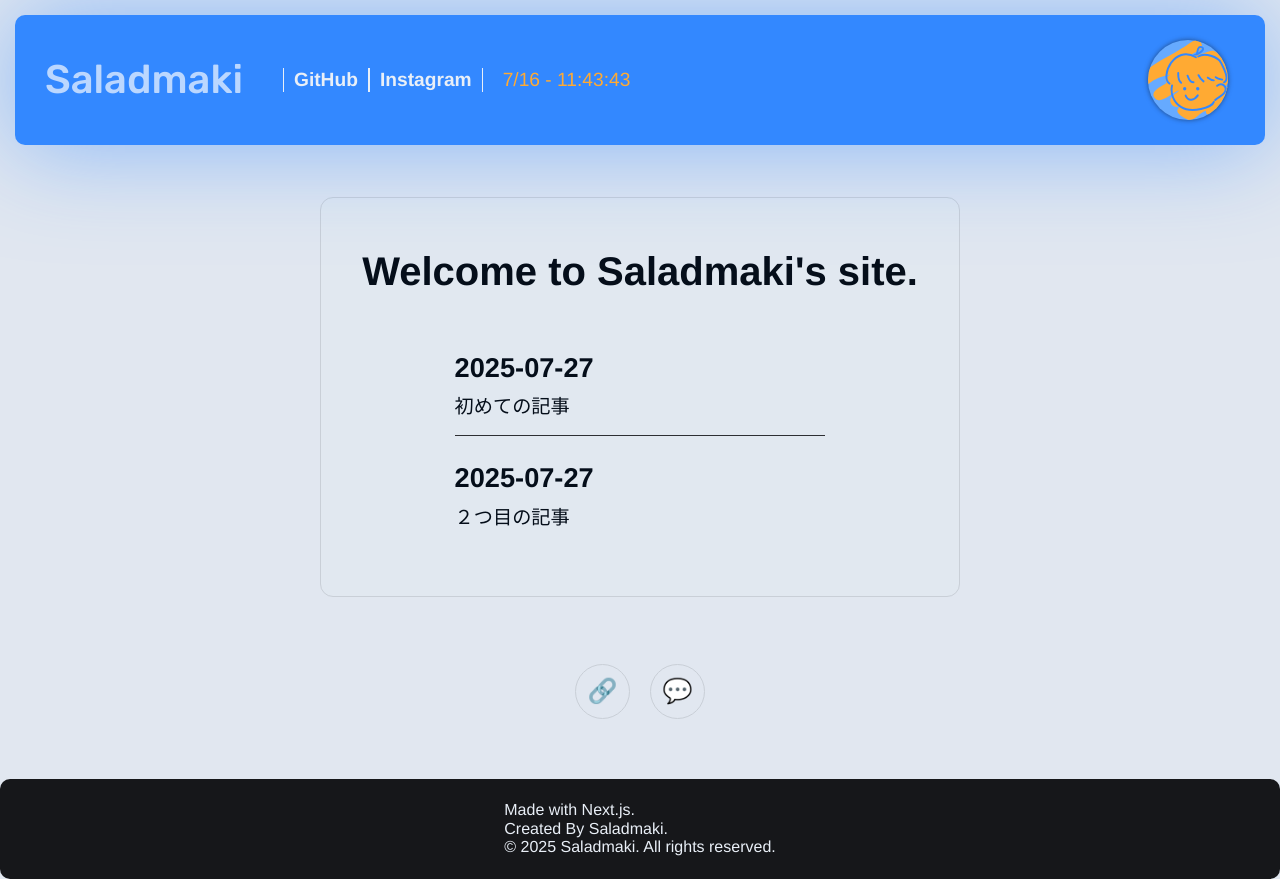
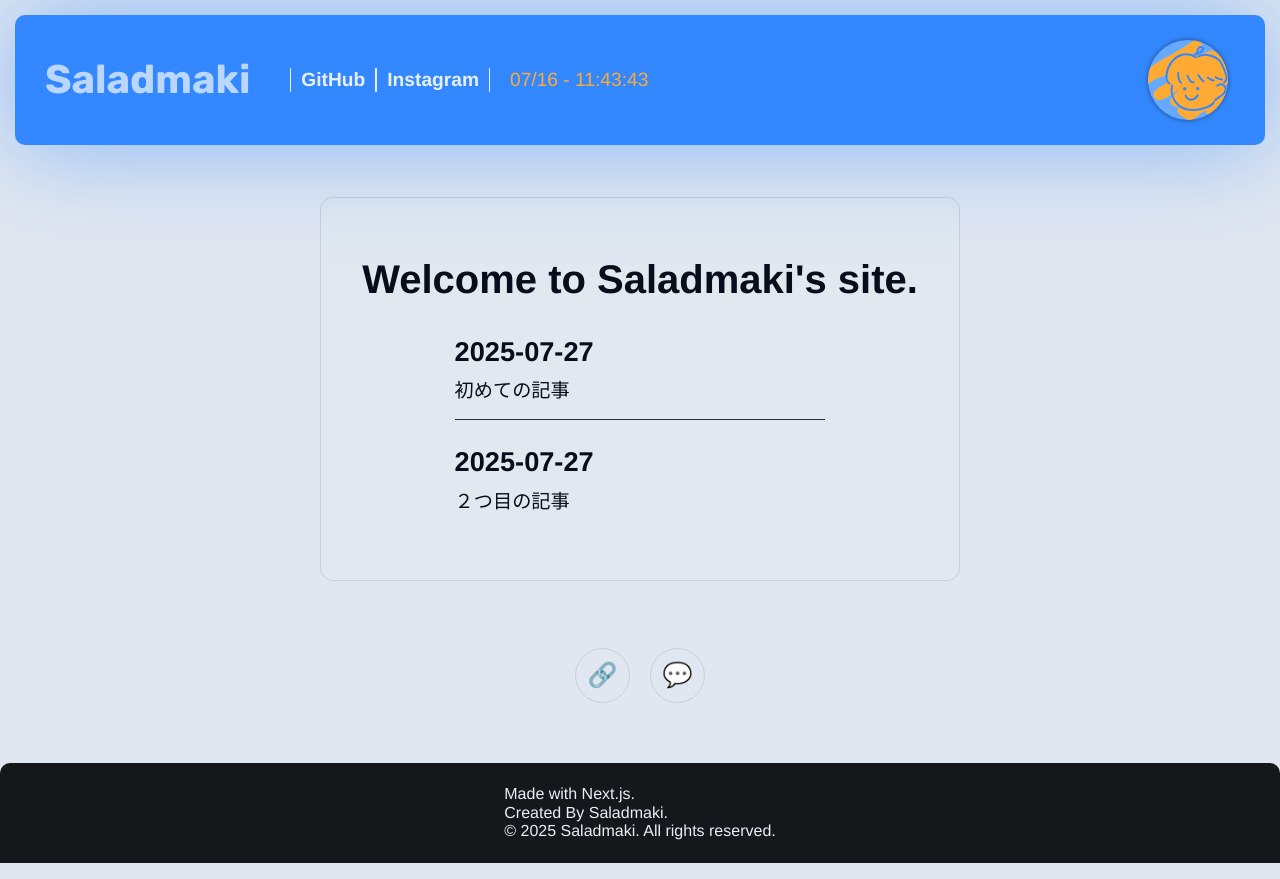
Before and after one commit to yoshihito2025/profile-site, a Next.js app: page /blog in a window 1280 px wide. Built offline with nearby package versions, Linux system fonts and the light colour scheme.

Commit message:
commit-10

```diff
--- a/src/app/blog/blog-content.css
+++ b/src/app/blog/blog-content.css
@@ -11,7 +11,7 @@
     grid-column: 2;
     h1 {
       text-align: center;
-      margin-bottom: 2rem;
+      margin: 0.5rem;
     }
   }
 }
--- a/src/app/blog/page.tsx
+++ b/src/app/blog/page.tsx
@@ -8,6 +8,13 @@ type ArticleMeta = {
   title: string;
   date: string;
   slug: string;
+};
+
+export const generateMetadata = () => {
+  return {
+    title: "Blog page - Saladmaki",
+    description: "Blog page of Saladmaki",
+  };
 };
 
 export default function ArticleList() {
--- a/src/app/globals.css
+++ b/src/app/globals.css
@@ -196,6 +196,8 @@ header {
 footer {
   background-color: #16171a;
   border-radius: 10px;
+  border-bottom-left-radius: 0;
+  border-bottom-right-radius: 0;
   bottom: 0;
   color: #e9eff7;
   height: 100px;
--- a/src/app/page.tsx
+++ b/src/app/page.tsx
@@ -4,8 +4,8 @@ import { title } from "process";
 
 export const generateMetadata = () => {
   return {
-    title: "Saladmaki - Profile Site",
-    description: "Profile of Saladmaki",
+    title: "Profile page - Saladmaki",
+    description: "Profile page of Saladmaki",
   };
 };
 
--- a/src/components/Header.tsx
+++ b/src/components/Header.tsx
@@ -7,28 +7,29 @@ import Link from "next/link";
 
 const rubik = Rubik({
   subsets: ["latin"],
-  weight: ["500"],
+  weight: ["700"],
   display: "swap",
 });
 
 export default function Header() {
   const [date, setDate] = useState({
-    Mo: 0,
-    Da: 0,
-    Ho: 0,
-    Mi: 0,
-    Se: 0,
+    Mo: "00",
+    Da: "00",
+    Ho: "00",
+    Mi: "00",
+    Se: "00",
   });
 
   useEffect(() => {
     const interval = setInterval(() => {
+      const pad = (n: number) => n.toString().padStart(2, "0");
       const now = new Date();
       setDate({
-        Mo: now.getMonth() + 1,
-        Da: now.getDate(),
-        Ho: now.getHours(),
-        Mi: now.getMinutes(),
-        Se: now.getSeconds(),
+        Mo: pad(now.getMonth() + 1),
+        Da: pad(now.getDate()),
+        Ho: pad(now.getHours()),
+        Mi: pad(now.getMinutes()),
+        Se: pad(now.getSeconds()),
       });
     }, 1000);
     return () => clearInterval(interval);
```
Also changed, not shown: src/app/blog/[slug]/page.tsx (+7 -0 lines).
